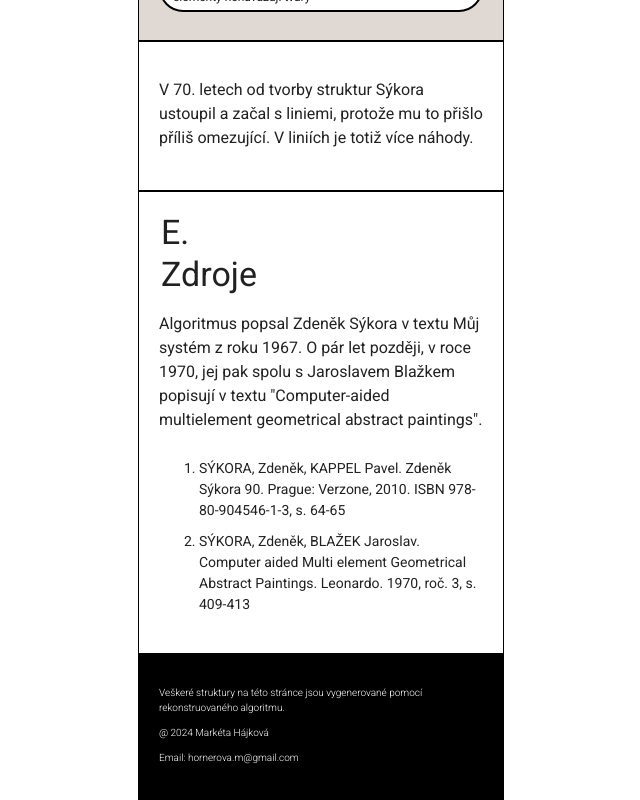
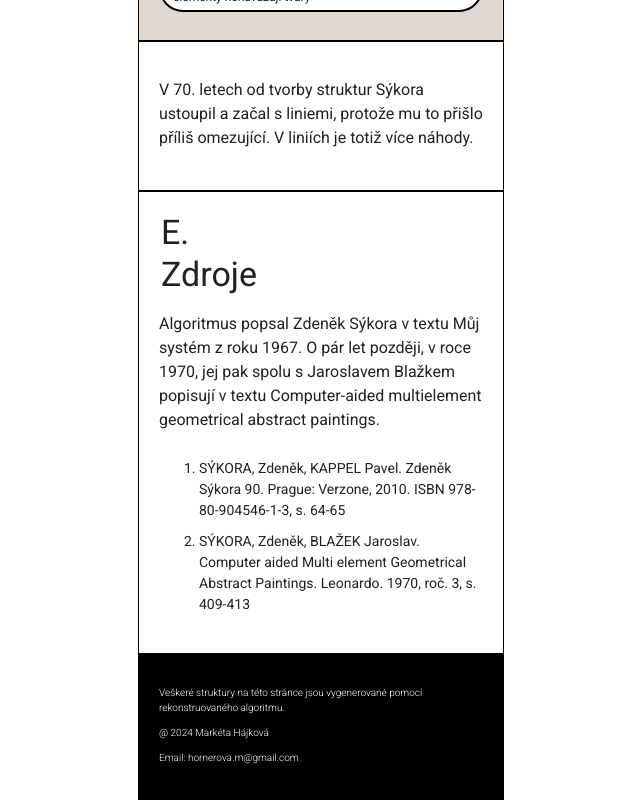
Before and after one commit to hornermar/sykora-stena, a Next.js app: page / in a window 1280 px wide. Shown: the part 10020-10820 px from the top of the page, without its empty margins (362-1002 px from the left). Built offline with nearby package versions, Linux system fonts and the light colour scheme.

Commit message:
remove single quotes

```diff
--- a/app/components/Sources/Sources.tsx
+++ b/app/components/Sources/Sources.tsx
@@ -12,8 +12,8 @@ export const Sources = ({}: SourcesProps) => {
                 <p>
                     Algoritmus popsal Zdeněk Sýkora v textu Můj systém z roku
                     1967. O pár let později, v roce 1970, jej pak spolu s
-                    Jaroslavem Blažkem popisují v textu "Computer-aided
-                    multielement geometrical abstract paintings".
+                    Jaroslavem Blažkem popisují v textu Computer-aided
+                    multielement geometrical abstract paintings.
                 </p>
                 <ol
                     style={{
```
